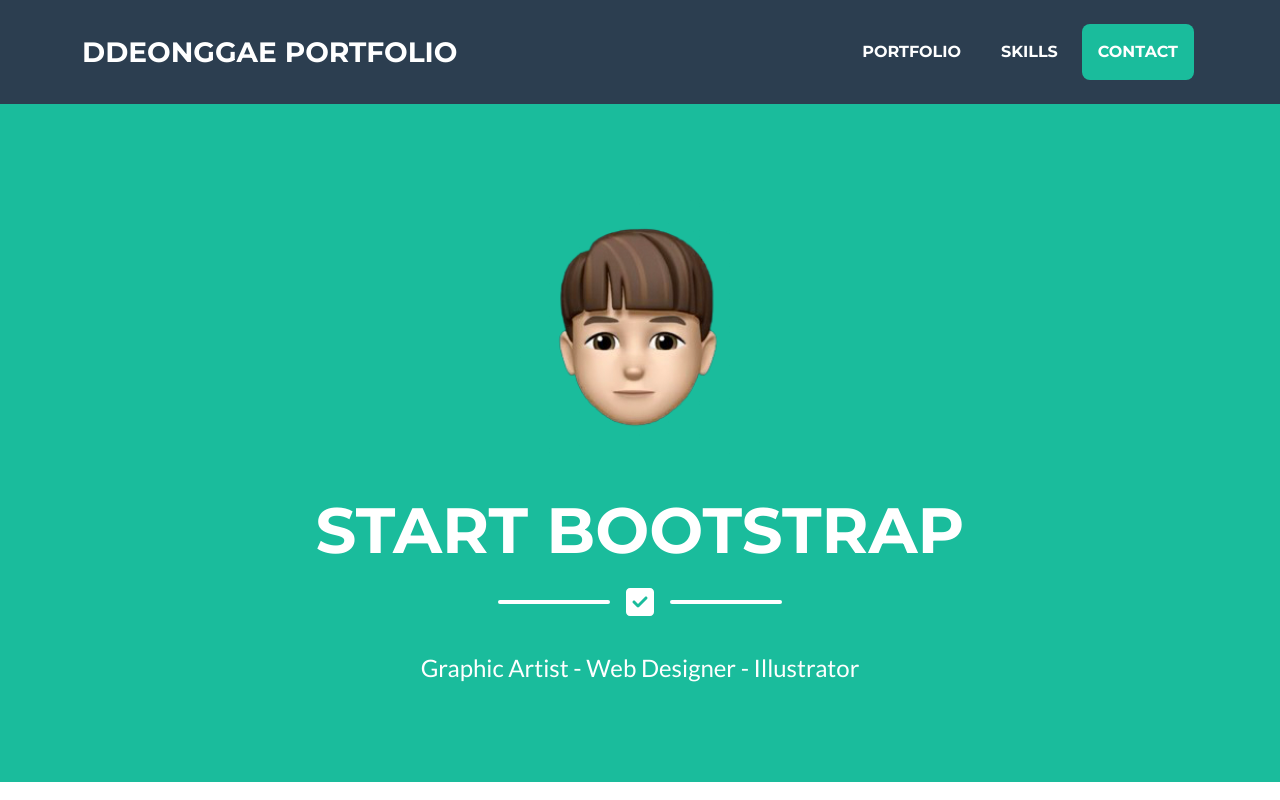
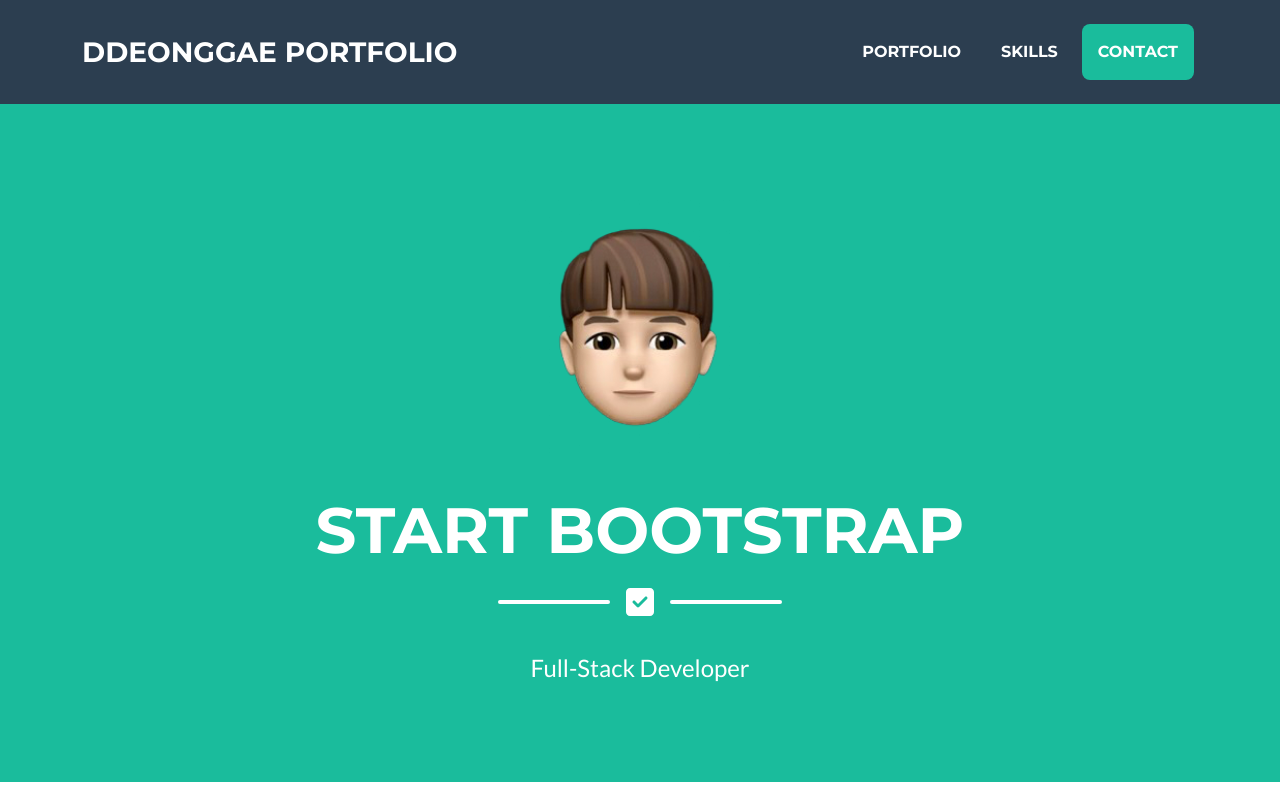
Before and after one commit to c189021/c189021.github.io, a plain HTML site: page index.html in a window 1280 px wide. Shown: the top 800 px of the page. Drawn offline with nearby package versions, Linux system fonts and the light colour scheme; files whose address does not match are found by name.

Commit message:
feat: masthead 글 추가

```diff
--- a/index.html
+++ b/index.html
@@ -50,7 +50,7 @@
                     <div class="divider-custom-line"></div>
                 </div>
                 <!-- Masthead Subheading-->
-                <p class="masthead-subheading font-weight-light mb-0">Graphic Artist - Web Designer - Illustrator</p>
+                <p class="masthead-subheading font-weight-light mb-0">Full-Stack Developer</p>
             </div>
         </header>
         <!-- Portfolio Section-->
```
